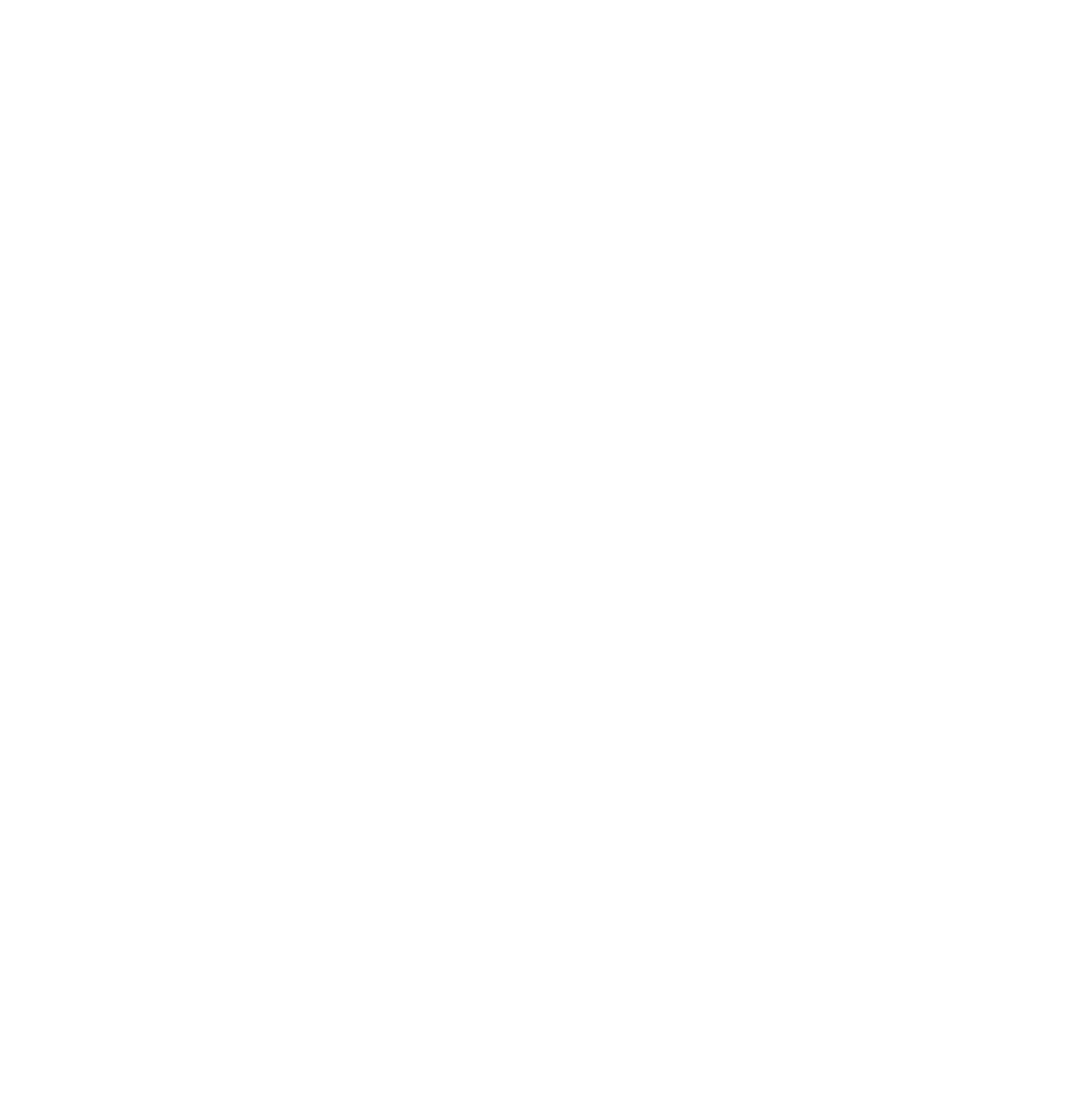
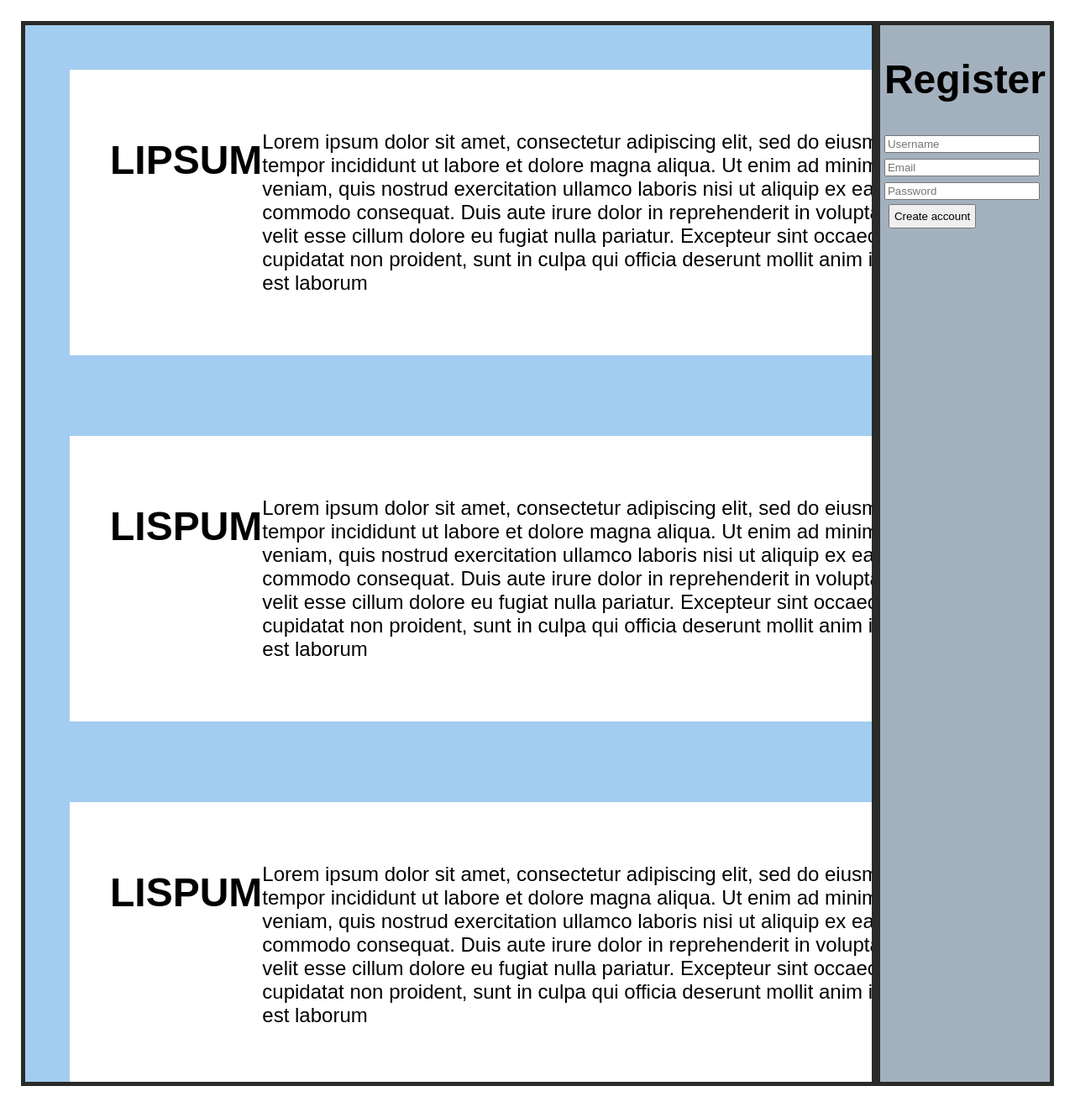
Before and after one commit to re-JECT-127/plusrepfront, a React (Create React App) app: page /feed in a window 1280 px wide. Before the commit this address had no page. Shown: the whole page at 84% size. Before the commit the page ends 800 px from the top, so only its background shows below. Built offline with nearby package versions, Linux system fonts and the light colour scheme.

Commit message:
lisätty feed

```diff
--- a/src/App.js
+++ b/src/App.js
@@ -4,12 +4,14 @@ import Profile from './Pages/Profile'
 import Login from './Pages/Login'
 import PostQuestion from './Pages/postQuestion'
 import PostAnswer from './Pages/postAnswer'
+import Feed from './Pages/Feed'
 
 function App() {
 return (
       <Router>
         <Routes>
         <Route path="/" element={<Login />} />
+        <Route path="/feed" element={<Feed />} />
         <Route path="/profile" element={<Profile />} />
         <Route path="/postQuestion" element={<PostQuestion />} />
         <Route path="/postAnswer" element={<PostAnswer />} />
--- /dev/null
+++ b/src/Pages/Feed.js
@@ -0,0 +1,73 @@
+import '../App.css'
+const Feed = () => {
+    return (
+        <body class = "flex-container">
+      <div class="big-box">
+        <div class="object-box">
+        <h1>LIPSUM</h1>
+
+        <p>Lorem ipsum dolor sit amet, consectetur adipiscing elit, sed do eiusmod tempor incididunt ut labore et dolore magna aliqua.
+          Ut enim ad minim veniam, quis nostrud exercitation ullamco laboris nisi ut aliquip ex ea commodo consequat.
+          Duis aute irure dolor in reprehenderit in voluptate velit esse cillum dolore eu fugiat nulla pariatur.
+          Excepteur sint occaecat cupidatat non proident, sunt in culpa qui officia deserunt mollit anim id est laborum</p>
+      </div>
+      <div class="object-box">
+        <h1>LISPUM</h1>
+
+        <p>Lorem ipsum dolor sit amet, consectetur adipiscing elit, sed do eiusmod tempor incididunt ut labore et dolore magna aliqua.
+          Ut enim ad minim veniam, quis nostrud exercitation ullamco laboris nisi ut aliquip ex ea commodo consequat.
+          Duis aute irure dolor in reprehenderit in voluptate velit esse cillum dolore eu fugiat nulla pariatur.
+          Excepteur sint occaecat cupidatat non proident, sunt in culpa qui officia deserunt mollit anim id est laborum</p>
+      </div>
+      <div class="object-box">
+        <h1>LISPUM</h1>
+
+        <p>Lorem ipsum dolor sit amet, consectetur adipiscing elit, sed do eiusmod tempor incididunt ut labore et dolore magna aliqua.
+          Ut enim ad minim veniam, quis nostrud exercitation ullamco laboris nisi ut aliquip ex ea commodo consequat.
+          Duis aute irure dolor in reprehenderit in voluptate velit esse cillum dolore eu fugiat nulla pariatur.
+          Excepteur sint occaecat cupidatat non proident, sunt in culpa qui officia deserunt mollit anim id est laborum</p>
+      </div>
+      <div class="object-box">
+        <h1>LISPUM</h1>
+
+        <p>Lorem ipsum dolor sit amet, consectetur adipiscing elit, sed do eiusmod tempor incididunt ut labore et dolore magna aliqua.
+          Ut enim ad minim veniam, quis nostrud exercitation ullamco laboris nisi ut aliquip ex ea commodo consequat.
+          Duis aute irure dolor in reprehenderit in voluptate velit esse cillum dolore eu fugiat nulla pariatur.
+          Excepteur sint occaecat cupidatat non proident, sunt in culpa qui officia deserunt mollit anim id est laborum</p>
+      </div>
+      <div class="object-box">
+        <h1>LISPUM</h1>
+
+        <p>Lorem ipsum dolor sit amet, consectetur adipiscing elit, sed do eiusmod tempor incididunt ut labore et dolore magna aliqua.
+          Ut enim ad minim veniam, quis nostrud exercitation ullamco laboris nisi ut aliquip ex ea commodo consequat.
+          Duis aute irure dolor in reprehenderit in voluptate velit esse cillum dolore eu fugiat nulla pariatur.
+          Excepteur sint occaecat cupidatat non proident, sunt in culpa qui officia deserunt mollit anim id est laborum</p>
+      </div>
+      </div>
+
+        <div class="register-box">
+          <h1>Register</h1>
+          <form action="http://localhost:3000/user" method="post" id="addUserForm">
+          <div class="textbox">
+            <i class="user-box"></i>
+            <input type="text" name="name" placeholder="Username" required></input>
+          </div>
+
+          <div class="textbox">
+            <i class="email-box"></i>
+            <input type="email" name="email" placeholder="Email" required></input>
+          </div>
+
+          <div class="textbox">
+            <i class="password-box"></i>
+            <input type="password" name="password" placeholder="Password" pattern="(?=.*[A-Z]).{8,}" required></input>
+          </div>
+
+          <input type="submit" class="btn" value="Create account"></input>
+        </form>
+
+        </div>
+        </body>
+  );
+}
+export default Feed;
```
